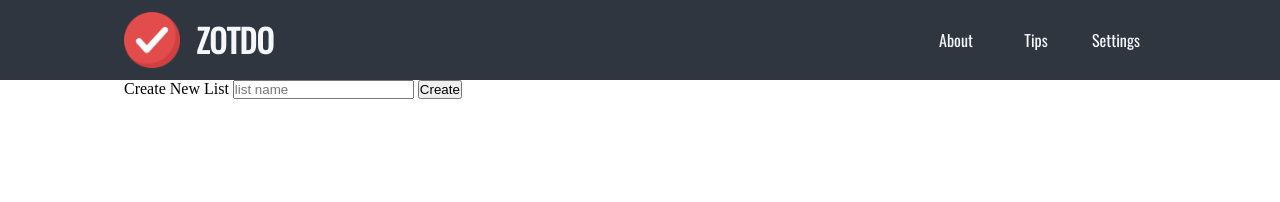
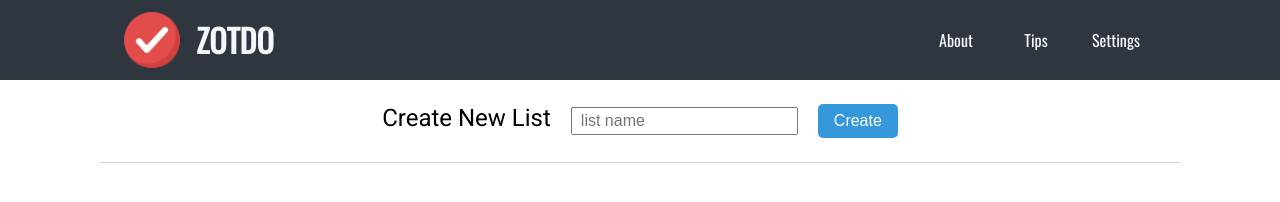
Before and after one commit to johnnyvalles/todo-app, a plain HTML site: page index.html in a window 1280 px wide. Drawn offline with nearby package versions, Linux system fonts and the light colour scheme.

Commit message:
Add form CSS and update CSS spacing

```diff
--- a/style.css
+++ b/style.css
@@ -72,6 +72,34 @@ a:hover {
     border-bottom: 4px solid #f5f6fa;
 }
 
+.input-field {
+    text-align: center;
+    padding: 1.5rem 0;
+    border-bottom: 1px solid lightgray;
+}
+
 label {
     color: #000;
+    font-family: "Roboto", Verdana, Helvetica, sans-serif;
+    font-size: 1.5rem;
 }
+
+#list-creator {
+    font-size: 1rem;
+    margin: 0 1rem;
+    padding: 0.2rem 0.5rem;
+}
+
+.enter {
+    padding: 0.5rem 1rem;
+    border-radius: 5px;
+    outline: none;
+    font-size: 1rem;
+    background: #3498db;
+    color: #FFF;
+    border: none;
+}
+
+.enter:active {
+    background: #2980b9;
+}
```
